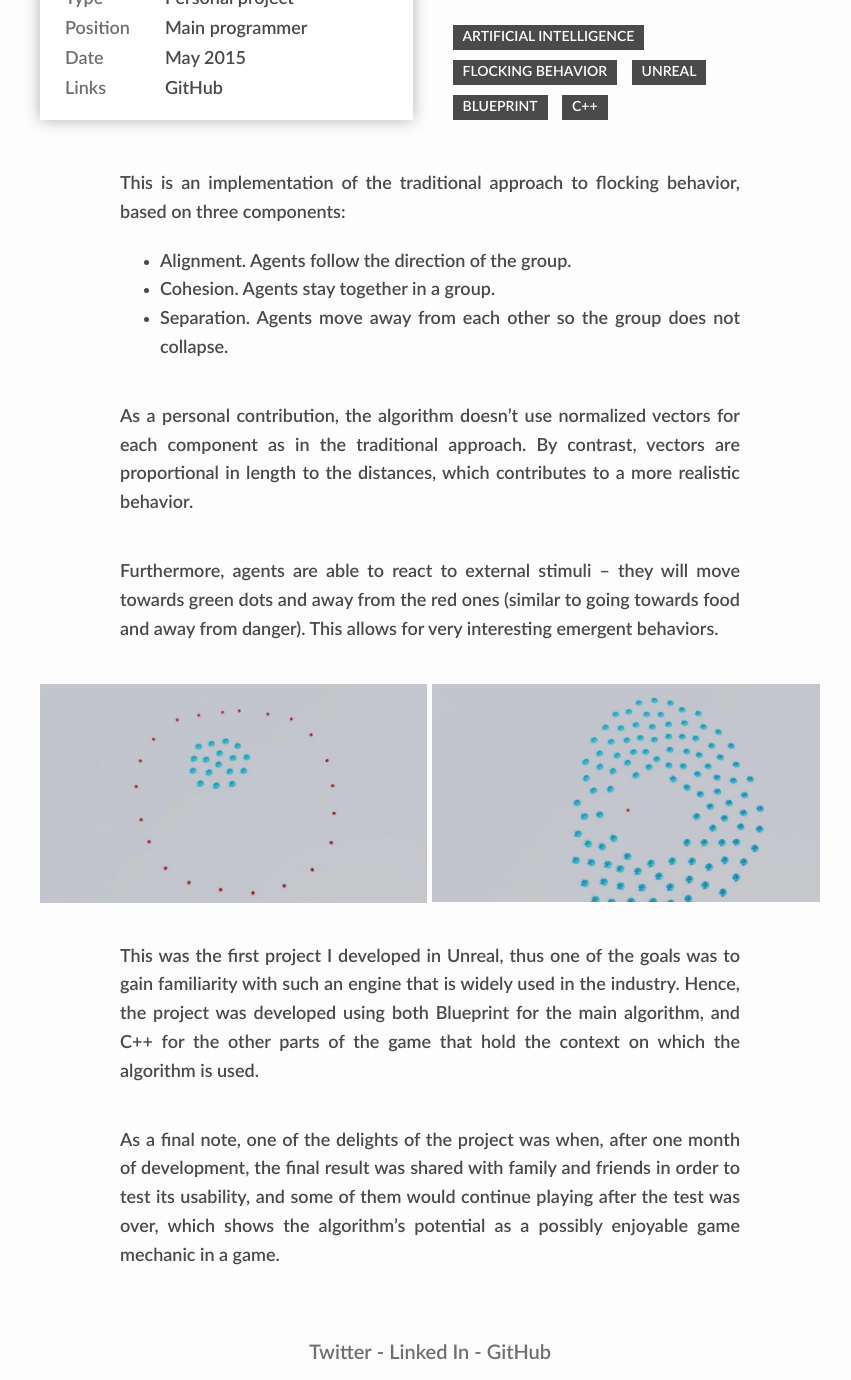
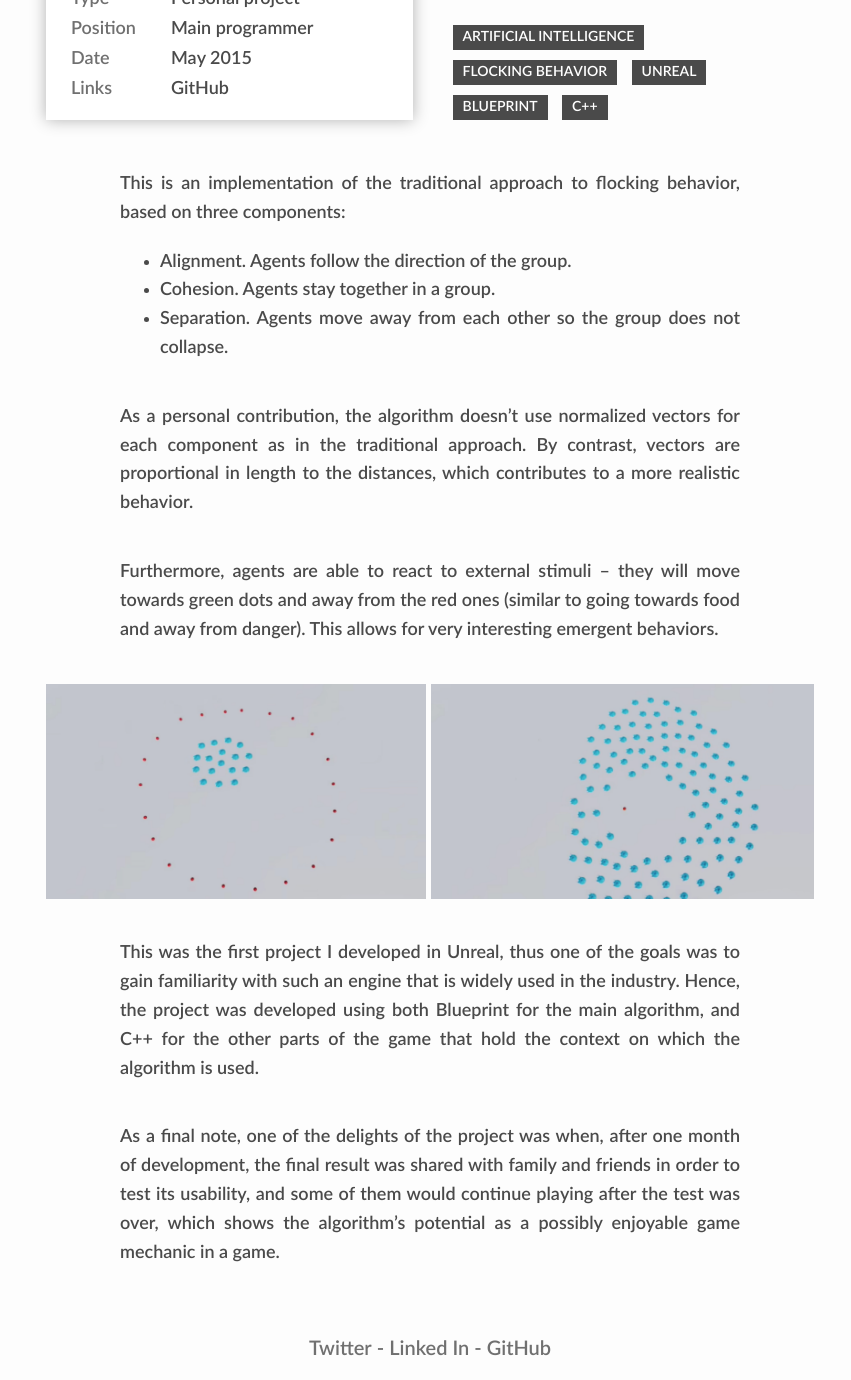
Before and after one commit to parmandorc/portfolio, a Jekyll site: the page built from _projects/flock-ai.md, in a window 1280 px wide. Shown: the part 755-2135 px from the top of the page, without its empty margins (210-1061 px from the left). Built offline with Jekyll 4.4.1, drawn with Linux system fonts in a browser that asks for light colours.

Commit message:
Reduces the images max-width for the iPad's viewport

```diff
--- a/_sass/settings.scss
+++ b/_sass/settings.scss
@@ -35,7 +35,7 @@
 
 // General layout
 $content-max-width: 620px; // max-width for the text
-$media-max-width:   780px; // max-width for the media within paragraphs
+$media-max-width:   768px; // max-width for the media within paragraphs
 
 // Depth effect
 $depth-scale: 101 / 100;
--- a/assets/js/images.js
+++ b/assets/js/images.js
@@ -10,9 +10,9 @@
         return { width: w, height: h, ratio: r };
       });
 
-    var maxWidth = 780 - 5; // 5px margin
+    var maxWidth = 768 - 5; // 5px margin
 
-    var percentage = (images[0].ratio / ( images[0].ratio +  images[1].ratio)) * (maxWidth / 780);
+    var percentage = (images[0].ratio / ( images[0].ratio +  images[1].ratio)) * (maxWidth / 768);
     group.children[0].style.flexBasis = (percentage * 100) + '%';
     group.children[0].style.flexShrink = '0';
   });
```
